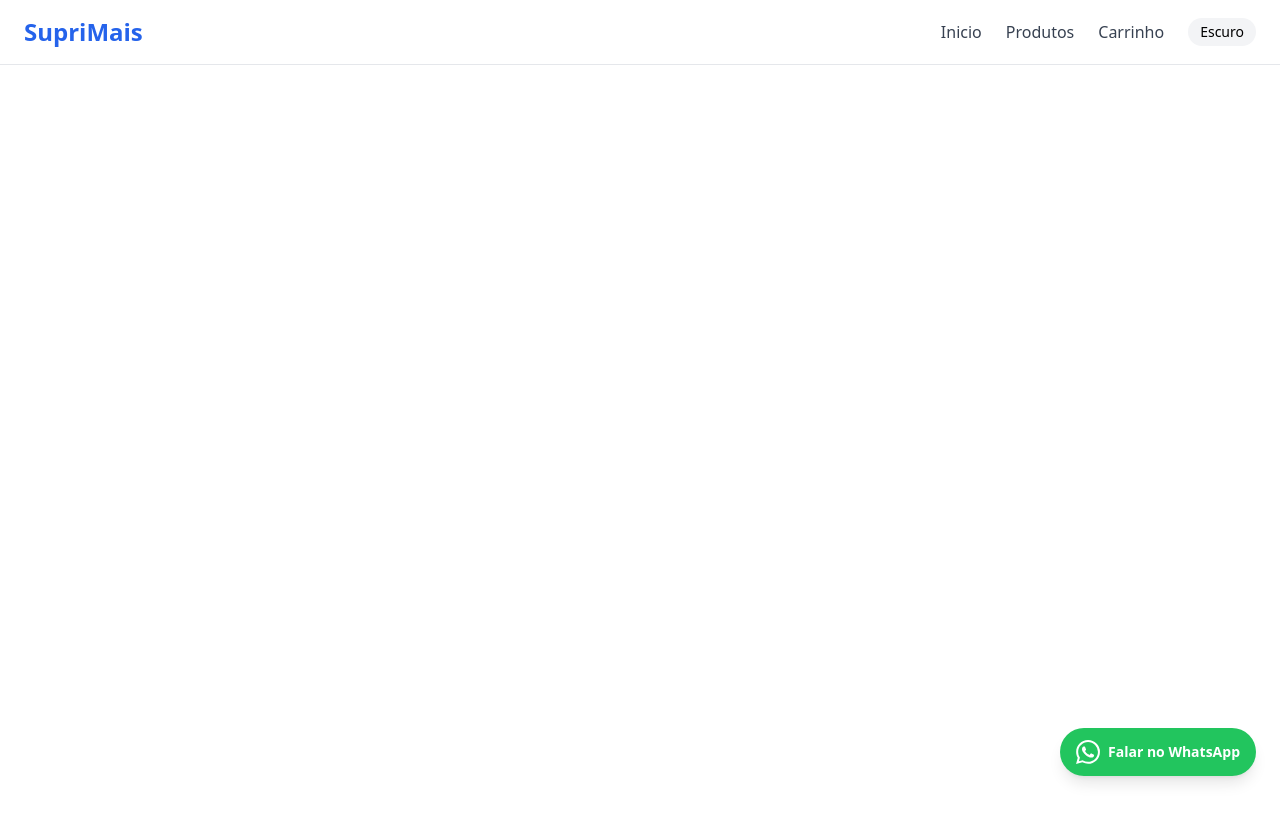
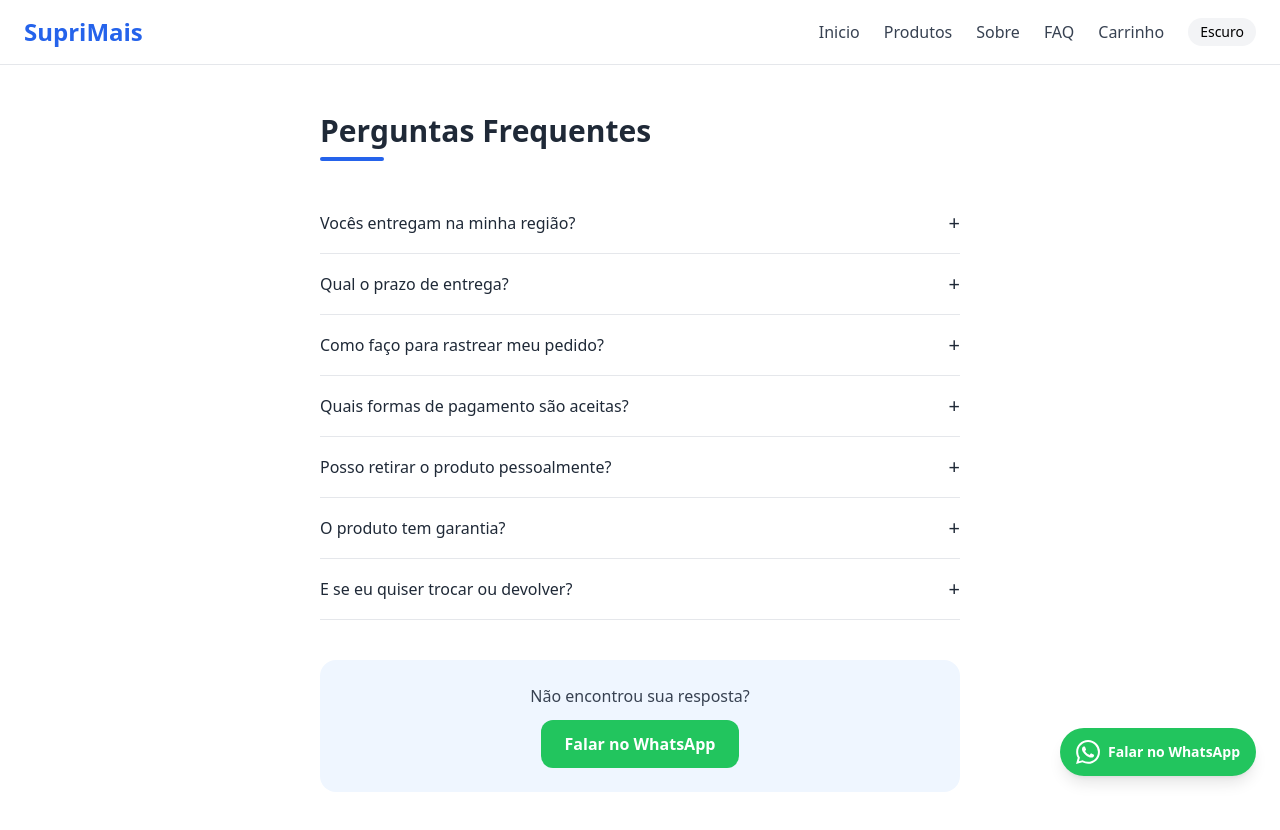
Before and after one commit to mauro-resende/loja-virtual, a React app in the folder frontend/: page /faq in a window 1280 px wide. Shown: the top 830 px of the page. Before the commit the page ends 800 px from the top, so only its background shows below. Built offline with nearby package versions, Linux system fonts and the light colour scheme; no server answers; the HTML template or start-up script is replaced by a standard one.

Commit message:
feat: paginas Sobre, FAQ e Politica de Troca

```diff
--- a/frontend/src/App.jsx
+++ b/frontend/src/App.jsx
@@ -9,6 +9,9 @@ import ProdutoDetalhe from './pages/ProdutoDetalhe'
 import Carrinho from './pages/Carrinho'
 import Checkout from './pages/Checkout'
 import Admin from './pages/Admin'
+import Sobre from './pages/Sobre'
+import FAQ from './pages/FAQ'
+import Politica from './pages/Politica'
 
 const WHATSAPP = '5527999454882'
 
@@ -43,6 +46,9 @@ function App() {
               <Route path='/checkout' element={<Checkout />} />
               <Route path='/pedido-confirmado' element={<PedidoConfirmado />} />
               <Route path='/admin' element={<Admin />} />
+              <Route path='/sobre' element={<Sobre />} />
+              <Route path='/faq' element={<FAQ />} />
+              <Route path='/politica' element={<Politica />} />
             </Routes>
             <BotaoWhatsApp />
           </div>
--- a/frontend/src/components/Navbar.jsx
+++ b/frontend/src/components/Navbar.jsx
@@ -1,4 +1,4 @@
-import { Link } from 'react-router-dom'
+import { Link, useState } from 'react-router-dom'
 import { useTheme } from '../context/ThemeContext'
 import { useCart } from '../context/CartContext'
 
@@ -8,11 +8,14 @@ export default function Navbar() {
   const totalItens = itens.reduce((acc, i) => acc + i.quantidade, 0)
 
   return (
-    <nav className='bg-white dark:bg-gray-900 border-b border-gray-200 dark:border-gray-700 px-6 py-4 flex items-center justify-between'>
+    <nav className='bg-white dark:bg-gray-900 border-b border-gray-200 dark:border-gray-700 px-6 py-4'>
+      <div className='flex items-center justify-between'>
         <Link to='/' className='text-2xl font-bold text-blue-600 dark:text-blue-400'>SupriMais</Link>
         <div className='flex items-center gap-6'>
           <Link to='/' className='text-gray-700 dark:text-gray-200 hover:text-blue-600'>Inicio</Link>
           <Link to='/produtos' className='text-gray-700 dark:text-gray-200 hover:text-blue-600'>Produtos</Link>
+          <Link to='/sobre' className='text-gray-700 dark:text-gray-200 hover:text-blue-600'>Sobre</Link>
+          <Link to='/faq' className='text-gray-700 dark:text-gray-200 hover:text-blue-600'>FAQ</Link>
           <Link to='/carrinho' className='relative text-gray-700 dark:text-gray-200 hover:text-blue-600'>
             Carrinho
             {totalItens > 0 && (
@@ -23,6 +26,7 @@ export default function Navbar() {
             {dark ? 'Claro' : 'Escuro'}
           </button>
         </div>
+      </div>
     </nav>
   )
 }
--- /dev/null
+++ b/frontend/src/pages/FAQ.jsx
@@ -0,0 +1,77 @@
+import { useState } from 'react';
+
+const PERGUNTAS = [
+  {
+    q: 'Vocês entregam na minha região?',
+    a: 'Atendemos Serra - ES e regiões próximas via motoboy no mesmo dia. Para outras cidades, enviamos pelos Correios (PAC).',
+  },
+  {
+    q: 'Qual o prazo de entrega?',
+    a: 'Motoboy: mesmo dia para pedidos feitos até as 17h. Correios PAC: 5 a 10 dias úteis.',
+  },
+  {
+    q: 'Como faço para rastrear meu pedido?',
+    a: 'Após o envio, você recebe o código de rastreamento pelo WhatsApp.',
+  },
+  {
+    q: 'Quais formas de pagamento são aceitas?',
+    a: 'Aceitamos cartão de crédito (Visa, Master, Elo), PIX e boleto bancário — tudo via Mercado Pago com total segurança.',
+  },
+  {
+    q: 'Posso retirar o produto pessoalmente?',
+    a: 'Sim! Temos ponto de retirada em Serra - ES sem custo de frete. Entre em contato pelo WhatsApp para combinar.',
+  },
+  {
+    q: 'O produto tem garantia?',
+    a: 'Sim. Todos os produtos seguem o Código de Defesa do Consumidor com garantia mínima de 90 dias.',
+  },
+  {
+    q: 'E se eu quiser trocar ou devolver?',
+    a: 'Aceitamos trocas e devoluções em até 7 dias após o recebimento, conforme a política de trocas da loja.',
+  },
+];
+
+function Item({ q, a }) {
+  const [aberto, setAberto] = useState(false);
+  return (
+    <div className="border-b border-gray-200 dark:border-gray-700">
+      <button
+        onClick={() => setAberto(!aberto)}
+        className="w-full flex justify-between items-center py-4 text-left text-gray-800 dark:text-white font-medium hover:text-blue-600 transition-colors"
+      >
+        {q}
+        <span className="text-xl ml-4">{aberto ? '−' : '+'}</span>
+      </button>
+      {aberto && (
+        <p className="pb-4 text-gray-600 dark:text-gray-300 text-sm leading-relaxed">{a}</p>
+      )}
+    </div>
+  );
+}
+
+export default function FAQ() {
+  return (
+    <div className="max-w-2xl mx-auto px-4 py-12">
+      <h1 className="text-3xl font-bold text-gray-800 dark:text-white mb-2">
+        Perguntas Frequentes
+      </h1>
+      <div className="w-16 h-1 bg-blue-600 rounded mb-8" />
+      <div>
+        {PERGUNTAS.map((item, i) => (
+          <Item key={i} q={item.q} a={item.a} />
+        ))}
+      </div>
+      <div className="mt-10 bg-blue-50 dark:bg-gray-800 rounded-2xl p-6 text-center">
+        <p className="text-gray-700 dark:text-gray-300 mb-3">Não encontrou sua resposta?</p>
+        <a
+          href="https://wa.me/5527999454882"
+          target="_blank"
+          rel="noreferrer"
+          className="inline-block bg-green-500 hover:bg-green-600 text-white font-bold px-6 py-3 rounded-xl transition-colors"
+        >
+          Falar no WhatsApp
+        </a>
+      </div>
+    </div>
+  );
+}
--- /dev/null
+++ b/frontend/src/pages/Politica.jsx
@@ -0,0 +1,63 @@
+export default function Politica() {
+  return (
+    <div className="max-w-3xl mx-auto px-4 py-12">
+
+      <h1 className="text-3xl font-bold text-gray-800 dark:text-white mb-2">
+        Política de Troca e Devolução
+      </h1>
+      <div className="w-16 h-1 bg-blue-600 rounded mb-8" />
+
+      <div className="space-y-8 text-gray-600 dark:text-gray-300 leading-relaxed">
+
+        <section>
+          <h2 className="text-lg font-bold text-gray-800 dark:text-white mb-2">Prazo para troca ou devolução</h2>
+          <p>Você tem até <strong>7 dias corridos</strong> após o recebimento do produto para solicitar troca ou devolução, conforme o Código de Defesa do Consumidor (Art. 49).</p>
+        </section>
+
+        <section>
+          <h2 className="text-lg font-bold text-gray-800 dark:text-white mb-2">Como solicitar</h2>
+          <p>Entre em contato pelo WhatsApp <strong>(27) 99945-4882</strong> informando:</p>
+          <ul className="list-disc list-inside mt-2 space-y-1">
+            <li>Número do pedido</li>
+            <li>Motivo da troca ou devolução</li>
+            <li>Foto do produto (se houver defeito)</li>
+          </ul>
+        </section>
+
+        <section>
+          <h2 className="text-lg font-bold text-gray-800 dark:text-white mb-2">Condições aceitas</h2>
+          <ul className="list-disc list-inside space-y-1">
+            <li>Produto com defeito de fabricação</li>
+            <li>Produto diferente do anunciado</li>
+            <li>Produto danificado na entrega</li>
+            <li>Desistência da compra (produto sem uso e na embalagem original)</li>
+          </ul>
+        </section>
+
+        <section>
+          <h2 className="text-lg font-bold text-gray-800 dark:text-white mb-2">Reembolso</h2>
+          <p>Após recebermos e analisarmos o produto, o reembolso é processado em até <strong>5 dias úteis</strong> pelo mesmo meio de pagamento utilizado na compra.</p>
+        </section>
+
+        <section>
+          <h2 className="text-lg font-bold text-gray-800 dark:text-white mb-2">Frete de devolução</h2>
+          <p>Quando o motivo for <strong>defeito ou erro nosso</strong>, o frete de devolução é por nossa conta. Em caso de desistência, o frete é responsabilidade do cliente.</p>
+        </section>
+
+      </div>
+
+      <div className="mt-10 bg-gray-50 dark:bg-gray-800 rounded-2xl p-6 text-center">
+        <p className="text-gray-700 dark:text-gray-300 mb-3">Dúvidas? Fale com a gente.</p>
+        <a
+          href="https://wa.me/5527999454882"
+          target="_blank"
+          rel="noreferrer"
+          className="inline-block bg-green-500 hover:bg-green-600 text-white font-bold px-6 py-3 rounded-xl transition-colors"
+        >
+          Falar no WhatsApp
+        </a>
+      </div>
+
+    </div>
+  );
+}
--- /dev/null
+++ b/frontend/src/pages/Sobre.jsx
@@ -0,0 +1,54 @@
+export default function Sobre() {
+  return (
+    <div className="max-w-3xl mx-auto px-4 py-12">
+
+      <h1 className="text-3xl font-bold text-gray-800 dark:text-white mb-2">
+        Sobre a SupriMais
+      </h1>
+      <div className="w-16 h-1 bg-blue-600 rounded mb-8" />
+
+      <p className="text-lg text-gray-600 dark:text-gray-300 leading-relaxed mb-6">
+        A <strong>SupriMais</strong> nasceu com um propósito simples: levar o que você precisa,
+        quando você precisa, sem complicação.
+      </p>
+
+      <p className="text-gray-600 dark:text-gray-300 leading-relaxed mb-6">
+        Somos uma loja regional com sede em <strong>Serra - ES</strong>, focada em produtos de
+        necessidade com entrega rápida na sua região. Sabemos que às vezes a necessidade é
+        urgente — por isso trabalhamos com entrega no mesmo dia via motoboy.
+      </p>
+
+      <p className="text-gray-600 dark:text-gray-300 leading-relaxed mb-10">
+        Aqui você não enfrenta fila, não espera dias e não fica sem resposta.
+        Compra simples, entrega rápida, produto garantido.
+      </p>
+
+      <div className="grid grid-cols-1 sm:grid-cols-3 gap-6 mb-12">
+        <div className="bg-blue-50 dark:bg-gray-800 rounded-2xl p-6 text-center">
+          <div className="text-3xl mb-2">🚀</div>
+          <h3 className="font-bold text-gray-800 dark:text-white mb-1">Entrega Rápida</h3>
+          <p className="text-sm text-gray-500 dark:text-gray-400">Motoboy no mesmo dia em Serra - ES</p>
+        </div>
+        <div className="bg-blue-50 dark:bg-gray-800 rounded-2xl p-6 text-center">
+          <div className="text-3xl mb-2">✅</div>
+          <h3 className="font-bold text-gray-800 dark:text-white mb-1">Produto Garantido</h3>
+          <p className="text-sm text-gray-500 dark:text-gray-400">Qualidade verificada antes de enviar</p>
+        </div>
+        <div className="bg-blue-50 dark:bg-gray-800 rounded-2xl p-6 text-center">
+          <div className="text-3xl mb-2">💬</div>
+          <h3 className="font-bold text-gray-800 dark:text-white mb-1">Atendimento Real</h3>
+          <p className="text-sm text-gray-500 dark:text-gray-400">Fala direto com a gente no WhatsApp</p>
+        </div>
+      </div>
+
+      <div className="bg-gray-50 dark:bg-gray-800 rounded-2xl p-6">
+        <h2 className="font-bold text-gray-800 dark:text-white mb-3">Fale conosco</h2>
+        <p className="text-gray-600 dark:text-gray-300 text-sm">📍 Serra - ES</p>
+        <p className="text-gray-600 dark:text-gray-300 text-sm mt-1">
+          💬 WhatsApp: <a href="https://wa.me/5527999454882" className="text-blue-500 hover:underline" target="_blank" rel="noreferrer">(27) 99945-4882</a>
+        </p>
+      </div>
+
+    </div>
+  );
+}
```
Lines whose indentation alone changed are shown as unchanged.
